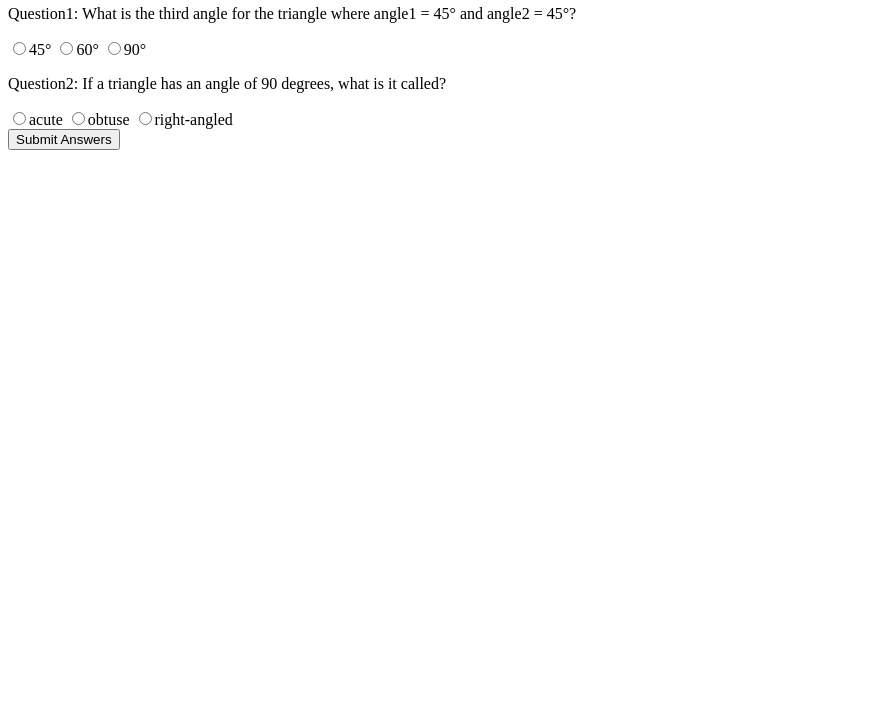
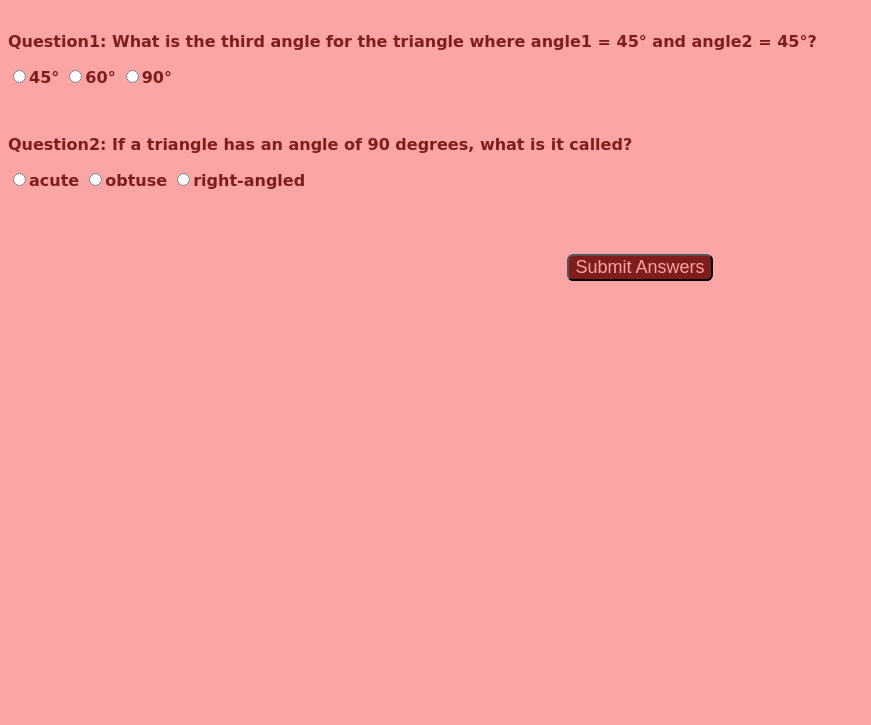
Before and after one commit to j24m/fun-with-triangles, a plain HTML site: page trianglequiz.html in a window 1280 px wide. Shown: the part 75-800 px from the top of the page, without its empty margins (0-871 px from the left). Drawn offline with Linux system fonts and the light colour scheme.

Commit message:
css done;

```diff
--- a/trianglequiz.css
+++ b/trianglequiz.css
@@ -0,0 +1,40 @@
+:root{
+    --primary-color: #FCA5A5;
+    --light-color: #7F1D1D;
+}
+body{
+    background-color: var(--primary-color);
+    color: var(--light-color);
+    font-family: cursive;
+}
+h1{
+    text-align: center;
+}
+
+.container{
+    text-align: left;
+    margin-top: 3rem;
+}
+label{
+    font-weight: bold;
+}
+
+.p{
+    font-weight: bold;
+}
+
+#submit-answer-button{
+    background-color: var(--light-color);
+    font-size: large;
+    color: var(--primary-color);
+    border-radius: 0.4rem;
+    display:block;
+    margin: auto;
+    margin-top: 4rem;
+}
+
+#output{
+    text-align: center;
+    margin-top: 1rem;
+    font-size: large;
+}
--- a/trianglequiz.html
+++ b/trianglequiz.html
@@ -11,24 +11,23 @@
 
 <body>
     <h1>Triangle Quiz</h1>
-    <form class="quiz-container">
-        <div>
-            <p>Question1: What is the third angle for the triangle where angle1 = 45° and angle2 = 45°?</p>
-            <label for=""><input type="radio" name="question1" value="45°">45°</label>
-            <label for=""><input type="radio" name="question1" value="60°">60°</label>
-            <label for=""><input type="radio" name="question1" value="90°">90°</label>
+    <form class="quiz-form">
+        <div class="container" >
+            <p class="p">Question1: What is the third angle for the triangle where angle1 = 45° and angle2 = 45°?</p>
+            <label ><input type="radio" name="question1" value="45°">45°</label>
+            <label ><input type="radio" name="question1" value="60°">60°</label>
+            <label ><input type="radio" name="question1" value="90°">90°</label>
         </div>
-        <div>
-            <p>Question2: If a triangle has an angle of 90 degrees, what is it called?</p>
+        <div class="container">
+            <p class="p">Question2: If a triangle has an angle of 90 degrees, what is it called?</p>
             <label for=""><input type="radio" name="question2" value="acute">acute</label>
             <label for=""><input type="radio" name="question2" value="obtuse">obtuse</label>
             <label for=""><input type="radio" name="question2" value="right-angled">right-angled</label>
         </div>
-        <button class="submit-answer-button">Submit Answers</button>
+        </form>
+        <button id="submit-answer-button">Submit Answers</button>
 
-
-
-    </form>
+        <div id="output"></div>
 
 </body>
 <script src="trianglequiz.js"></script>
--- a/trianglequiz.js
+++ b/trianglequiz.js
@@ -0,0 +1,21 @@
+const quizForm= document.querySelector(".quiz-form");
+const submitAnswerBtn= document.querySelector("#submit-answer-button");
+const output = document.querySelector("#output");
+
+const correctAnswers= ["90°","right-angled"];
+
+function calculateScore(){
+  score= 0;
+  index= 0;
+  const formResults= new FormData(quizForm);
+  for(let value of formResults.values()){
+      if(value === correctAnswers[index]){
+          score=score+1;
+      }
+      index= index+1;
+  }
+  output.innerText="Your score is : " + score;
+
+}
+
+submitAnswerBtn.addEventListener("click", calculateScore);
```
